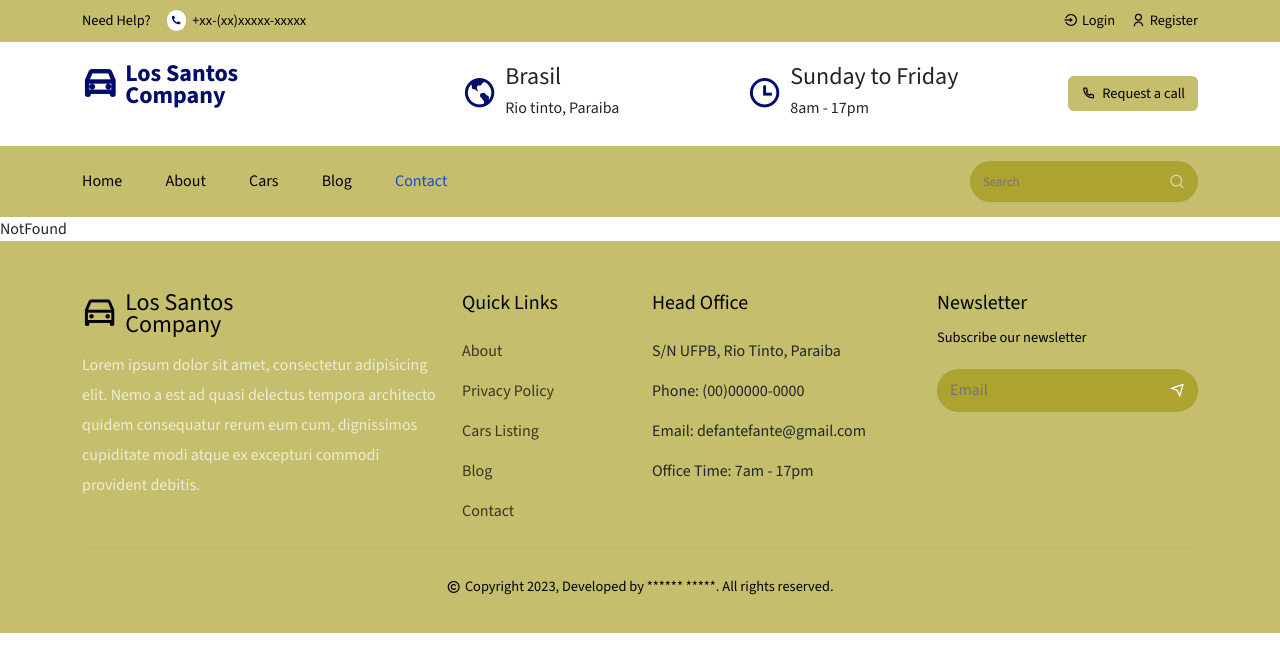
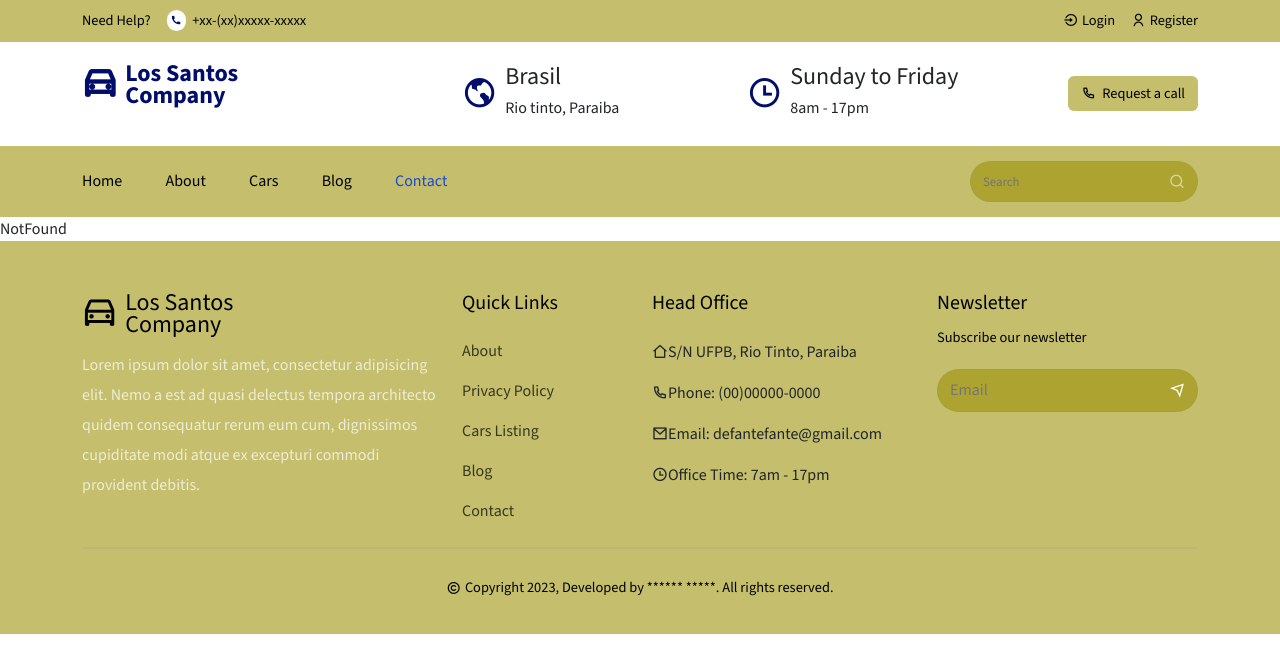
Before and after one commit to locadora-carros/site-locadora, a React (Create React App) app: page /contact in a window 1280 px wide. Shown: the top 672 px of the page. Built offline with nearby package versions, Linux system fonts and the light colour scheme.

Commit message:
icons no footer

```diff
--- a/src/components/Footer/Footer.jsx
+++ b/src/components/Footer/Footer.jsx
@@ -69,13 +69,18 @@ const Footer = () => {
                     <div className="mb-4">
                         <h5 className="footer__link-title mb-4">Head Office</h5>
 
-                        <p className="office__info">S/N UFPB, Rio Tinto, Paraiba</p>
+                        <p className="office__info"><span><i class="ri-home-2-line"></i></span>
+                            S/N UFPB, Rio Tinto, Paraiba</p>
 
-                        <p className="office__info">Phone: (00)00000-0000</p>
+                        <p className="office__info"><span><i class="ri-phone-line"></i></span>
+                            Phone: (00)00000-0000</p>
 
-                        <p className="office__info">Email: defantefante@gmail.com</p>
+                        <p className="office__info"> <span><i class="ri-mail-line"></i></span>
+                            Email: defantefante@gmail.com
+                        </p>
 
-                        <p className="office__info">Office Time: 7am - 17pm</p>
+                        <p className="office__info"> <span><i class="ri-time-line"></i></span>
+                            Office Time: 7am - 17pm</p>
                     </div>
                 </Col>
 
--- a/src/styles/footer.css
+++ b/src/styles/footer.css
@@ -79,6 +79,7 @@ footer__link-title {
 }
 
 .footer__bottom {
-    border-top: 1px solid #7c8a9721;
+    border-top: 2px solid #7c8a9721;
+    font-size: 20px;
 
 }
```
